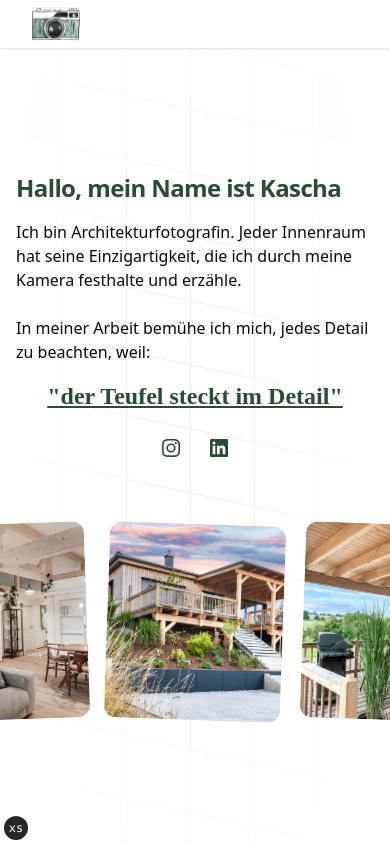
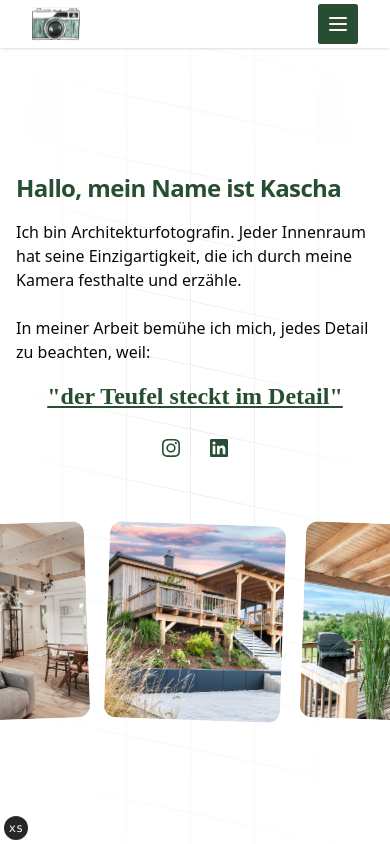
Before and after one commit to Dan86de/NoworytaPhotography, a Next.js app: page / in a window 390 px wide. Built offline with nearby package versions, Linux system fonts and the light colour scheme; a web font is replaced by a local one.

Commit message:
Implement mobile navigation.

```diff
--- a/package.json
+++ b/package.json
@@ -12,6 +12,7 @@
     "@mdx-js/loader": "^3.0.0",
     "@mdx-js/react": "^3.0.0",
     "@next/mdx": "^14.0.0",
+    "@radix-ui/react-slot": "^1.0.2",
     "@vercel/analytics": "^1.1.1",
     "class-variance-authority": "^0.7.0",
     "clsx": "^2.0.0",
--- a/src/components/header.tsx
+++ b/src/components/header.tsx
@@ -1,9 +1,44 @@
+"use client";
+import { type UrlObject } from "url";
+
+import { MenuIcon, XIcon } from "lucide-react";
 import Link from "next/link";
+import { useState } from "react";
 
 import { Navbar } from "@/components/navbar";
 import { BrandLogo } from "@/lib/icons";
 
+import { MobileMenu } from "./mobile-menu";
+import { Button } from "./ui/button";
+
+export type ILink = {
+	title: string;
+	url: UrlObject;
+};
+
+export const links: ILink[] = [
+	{
+		title: "Home",
+		url: { pathname: "/" },
+	},
+	{
+		title: "Über mich",
+		url: { pathname: "/about" },
+	},
+	{
+		title: "Portfolio",
+		url: { pathname: "/portfolio" },
+	},
+	{
+		title: "Kontakt",
+		url: { pathname: "/contact" },
+	},
+];
+
 export const Header = () => {
+	const [showMenu, setShowMenu] = useState(false);
+
+	const closeMenu = () => setShowMenu(false);
 	return (
 		<header className="fixed inset-x-0 z-10 flex w-screen flex-1 items-center bg-background shadow">
 			<div className="container relative flex items-center justify-between">
@@ -15,7 +50,22 @@ export const Header = () => {
 						<BrandLogo />
 					</Link>
 				</div>
-				<Navbar />
+				<Navbar links={links} />
+				<Button
+					onClick={() => setShowMenu(!showMenu)}
+					size={"icon"}
+					className="relative ml-auto inline-flex lg:hidden"
+				>
+					<MenuIcon
+						className={`h-6 w-6 transition duration-500 ${showMenu ? "rotate-180 opacity-0" : ""}`}
+					/>
+					<XIcon
+						className={`absolute top-2 h-6 w-6 transition duration-500 ${
+							showMenu ? "" : "-rotate-180 opacity-0"
+						}`}
+					/>
+				</Button>
+				<MobileMenu links={links} closeMenu={closeMenu} showMenu={showMenu} />
 			</div>
 		</header>
 	);
--- a/src/components/hero-section.tsx
+++ b/src/components/hero-section.tsx
@@ -88,7 +88,7 @@ function SocialLink({
 }) {
 	return (
 		<Link className="group -m-1 p-1" {...props}>
-			<Icon className="h-6 w-6 fill-primary transition group-hover:fill-zinc-600 dark:fill-zinc-400 dark:group-hover:fill-zinc-300" />
+			<Icon className="h-6 w-6 fill-primary transition group-hover:fill-zinc-700" />
 		</Link>
 	);
 }
--- /dev/null
+++ b/src/components/mobile-menu.tsx
@@ -0,0 +1,35 @@
+import Link from "next/link";
+
+import { type ILink } from "./header";
+
+interface MobileMenuProps {
+	showMenu: boolean;
+	links: ILink[];
+	closeMenu: () => void;
+}
+
+export const MobileMenu = ({ showMenu, links, closeMenu }: MobileMenuProps) => {
+	return (
+		<>
+			{showMenu && (
+				<div
+					className={`absolute inset-0 bottom-0 left-0 right-0 top-14 h-screen w-screen items-center justify-center overflow-hidden bg-background shadow-md xl:hidden`}
+				>
+					<ul className="flex w-screen flex-col items-center space-y-2 divide-y">
+						{links.map((link, index) => (
+							<li key={index}>
+								<Link
+									onClick={closeMenu}
+									href={link.url}
+									className="block w-screen px-8 pt-2 text-xl font-medium text-foreground/75 transition hover:text-zinc-300"
+								>
+									{link.title}
+								</Link>
+							</li>
+						))}
+					</ul>
+				</div>
+			)}
+		</>
+	);
+};
--- a/src/components/navbar.tsx
+++ b/src/components/navbar.tsx
@@ -1,43 +1,21 @@
 import { type UrlObject } from "url";
 
-import Link from "next/link";
+import * as NextLink from "next/link";
 
-export type Link = {
-	title: string;
-	url: UrlObject;
-};
+import { type Link } from "./header";
 
-export const links: Link[] = [
-	{
-		title: "Home",
-		url: { pathname: "/" },
-	},
-	{
-		title: "Über mich",
-		url: { pathname: "/about" },
-	},
-	{
-		title: "Portfolio",
-		url: { pathname: "/portfolio" },
-	},
-	{
-		title: "Kontakt",
-		url: { pathname: "/contact" },
-	},
-];
-
-export const Navbar = () => {
+export const Navbar = ({ links }: { links: Link[] }) => {
 	return (
 		<nav className="relative hidden gap-4 text-xl font-normal lg:block">
 			<div className="flex gap-2">
 				{links.map((link) => (
-					<Link
+					<NextLink.default
 						key={link.title}
 						href={link.url}
 						className="rounded-md px-1 text-foreground/70 outline-none ring-foreground ring-offset-1 hover:text-foreground focus:ring-1 dark:text-foreground/50 dark:hover:text-foreground"
 					>
 						{link.title}
-					</Link>
+					</NextLink.default>
 				))}
 			</div>
 		</nav>
--- /dev/null
+++ b/src/components/ui/button.tsx
@@ -0,0 +1,56 @@
+import { Slot } from "@radix-ui/react-slot"
+import { cva, type VariantProps } from "class-variance-authority"
+import * as React from "react"
+
+import { cn } from "@/lib/utils"
+
+const buttonVariants = cva(
+  "inline-flex items-center justify-center whitespace-nowrap rounded-md text-sm font-medium ring-offset-background transition-colors focus-visible:outline-none focus-visible:ring-2 focus-visible:ring-ring focus-visible:ring-offset-2 disabled:pointer-events-none disabled:opacity-50",
+  {
+    variants: {
+      variant: {
+        default: "bg-primary text-primary-foreground hover:bg-primary/90",
+        destructive:
+          "bg-destructive text-destructive-foreground hover:bg-destructive/90",
+        outline:
+          "border border-input bg-background hover:bg-accent hover:text-accent-foreground",
+        secondary:
+          "bg-secondary text-secondary-foreground hover:bg-secondary/80",
+        ghost: "hover:bg-accent hover:text-accent-foreground",
+        link: "text-primary underline-offset-4 hover:underline",
+      },
+      size: {
+        default: "h-10 px-4 py-2",
+        sm: "h-9 rounded-md px-3",
+        lg: "h-11 rounded-md px-8",
+        icon: "h-10 w-10",
+      },
+    },
+    defaultVariants: {
+      variant: "default",
+      size: "default",
+    },
+  }
+)
+
+export interface ButtonProps
+  extends React.ButtonHTMLAttributes<HTMLButtonElement>,
+    VariantProps<typeof buttonVariants> {
+  asChild?: boolean
+}
+
+const Button = React.forwardRef<HTMLButtonElement, ButtonProps>(
+  ({ className, variant, size, asChild = false, ...props }, ref) => {
+    const Comp = asChild ? Slot : "button"
+    return (
+      <Comp
+        className={cn(buttonVariants({ variant, size, className }))}
+        ref={ref}
+        {...props}
+      />
+    )
+  }
+)
+Button.displayName = "Button"
+
+export { Button, buttonVariants }
```
Also changed, not shown: 1 other file (tests, documents, lock files or other folders).
